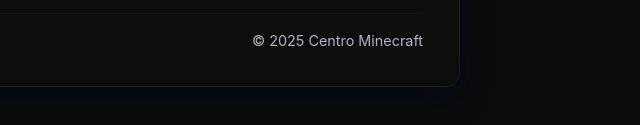
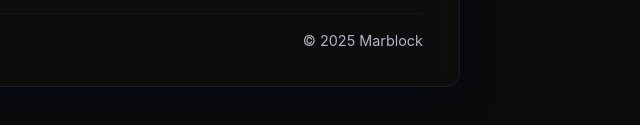
Before and after one commit to marblock33/marblock33.github.io, a plain HTML site: page faq.html in a window 1280 px wide. Shown: the part 485-610 px from the top of the page, 640-1280 px from the left. Drawn offline with Linux system fonts and the light colour scheme.

Commit message:
Update faq.html

```diff
--- a/faq.html
+++ b/faq.html
@@ -103,7 +103,7 @@
       <!-- contacto rápido -->
       <div style="margin-top:16px; border-top:1px solid rgba(255,255,255,0.03); padding-top:16px; display:flex; gap:12px; justify-content:space-between; align-items:center; flex-wrap:wrap;">
         <div style="color:var(--muted)">¿No encontraste tu respuesta? <a href="mailto:admin@tusitio.local" style="color:var(--accent-1); text-decoration:none">Contáctanos</a></div>
-        <div style="color:var(--muted); font-size:0.9rem">© <span id="yr2"></span> Centro Minecraft</div>
+        <div style="color:var(--muted); font-size:0.9rem">© <span id="yr2"></span> Marblock</div>
       </div>
     </div>
   </div>
```
